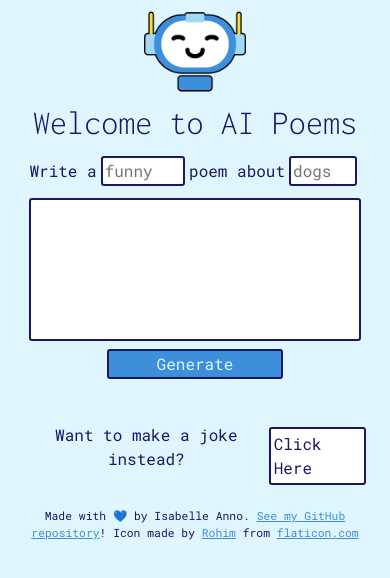
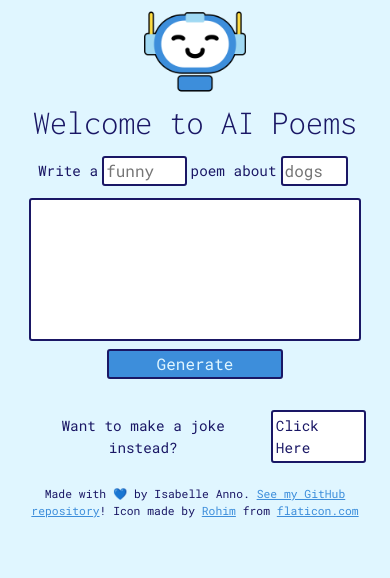
Before and after one commit to isabelleanno/ai-poems, a React (Create React App) app: page / in a window 390 px wide. Shown: the top 578 px of the page. Built offline with nearby package versions, Linux system fonts and the light colour scheme.

Commit message:
update style again

```diff
--- a/src/App.css
+++ b/src/App.css
@@ -99,6 +99,7 @@ div.joke {
 }
 div.joke > p {
   margin: 0;
+  align-self: center;
 }
 
 div.footer {
@@ -135,13 +136,17 @@ button#jokes > a:hover {
   color: #3d8edb;
 }
 /*----------------------------------------------------Make Responsive---------------------------------------------*/
-@media screen and (max-width: 900px) {
+@media screen and (max-width: 950px) {
   #response {
     background-color: white;
     width: 70vw;
     overflow: hidden;
     max-width: 80vw;
     min-height: 17vh;
+  }
+  input#subject,
+  input#adjective {
+    width: 10vh;
   }
 }
 
@@ -183,6 +188,9 @@ button#jokes > a:hover {
   .prompt {
     margin: 0.75rem 0;
   }
+  .prompt > p {
+    font-size: 1.7vh;
+  }
   input#adjective {
     width: 10vh;
   }
@@ -214,6 +222,10 @@ button#jokes > a:hover {
     max-width: 85vw;
   }
   a#jokes {
-    margin-top: 2vh;
+    font-size: 1.7vh;
+    margin-left: 1vh;
+  }
+  div.joke > p {
+    font-size: 1.7vh;
   }
 }
--- a/src/App.js
+++ b/src/App.js
@@ -90,7 +90,7 @@ function App() {
               Generate
             </button>
           </div>
-          <div className="col-xs-12 col-sm-12 col-md-10 col-lg-10 col-xl-10 d-flex justify-content-center align-items-center joke">
+          <div className="col-xs-12 col-sm-12 col-md-10 col-lg-10 col-xl-10 d-flex justify-content-center joke">
             <p className="text-center">Want to make a joke instead? </p>
             <a href="https://ai-joke-generator.netlify.app/" id="jokes">
               Click Here
```
